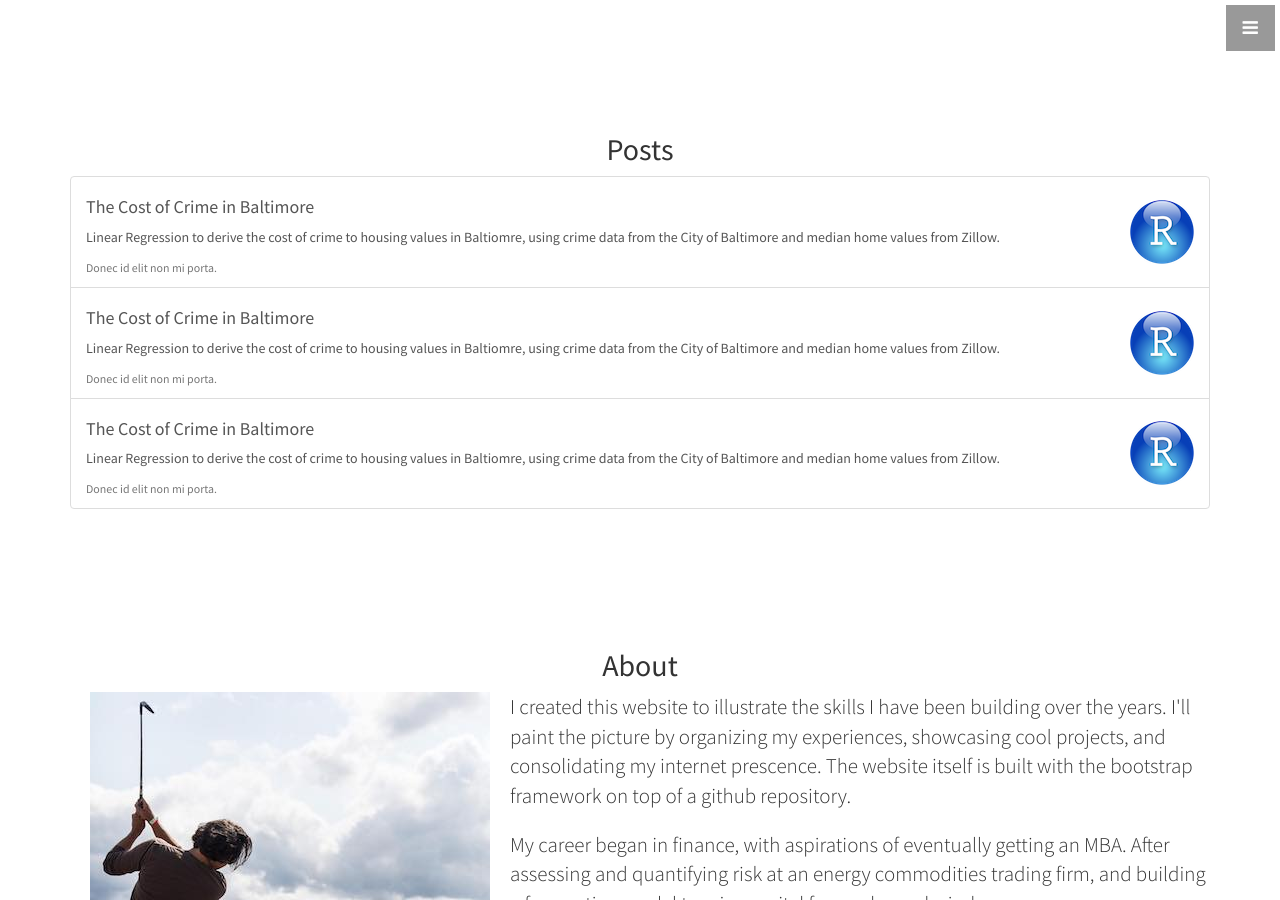
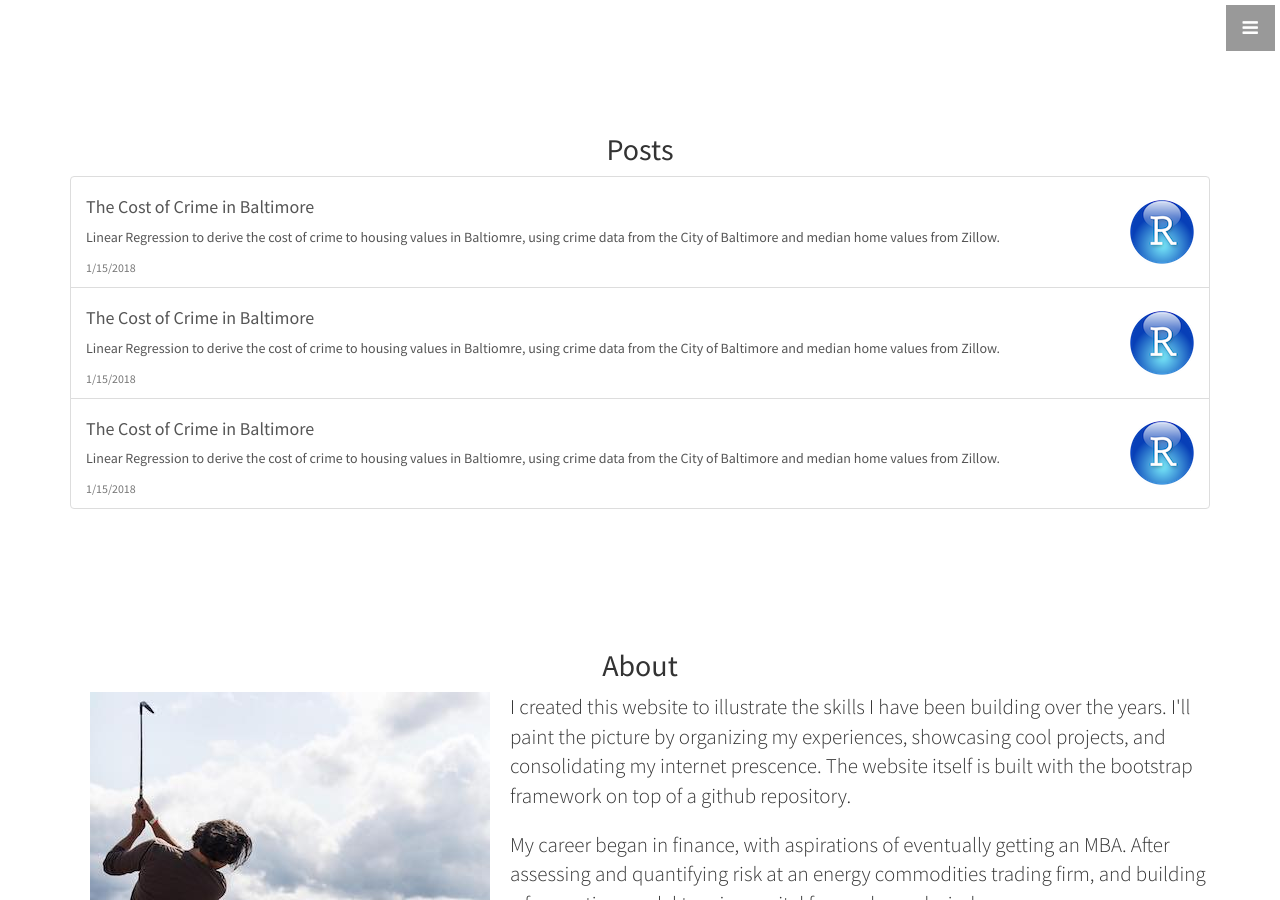
Before and after one commit to healyt22/healyt22.github.io, a Jekyll site: the page built from index.html, in a window 1280 px wide and 900 px high, scrolled down 1037 px. Built offline with Jekyll 4.4.1, drawn with Linux system fonts in a browser that asks for light colours.

Commit message:
working on posts

```diff
--- a/_includes/posts.html
+++ b/_includes/posts.html
@@ -10,7 +10,7 @@
               <h4 class="mb-1">The Cost of Crime in Baltimore</h4>
             </div>
             <p class="mb-1">Linear Regression to derive the cost of crime to housing values in Baltiomre, using crime data from the City of Baltimore and median home values from Zillow.</p>
-            <small class="text-muted">Donec id elit non mi porta.</small>
+            <small class="text-muted">1/15/2018</small>
           </div>
           <div class="media-right media-middle">
             <img src="img/R.png" class="media-object",>
@@ -25,7 +25,7 @@
               <h4 class="mb-1">The Cost of Crime in Baltimore</h4>
             </div>
             <p class="mb-1">Linear Regression to derive the cost of crime to housing values in Baltiomre, using crime data from the City of Baltimore and median home values from Zillow.</p>
-            <small class="text-muted">Donec id elit non mi porta.</small>
+            <small class="text-muted">1/15/2018</small>
           </div>
           <div class="media-right media-middle">
             <img src="img/R.png" class="media-object",>
@@ -40,7 +40,7 @@
               <h4 class="mb-1">The Cost of Crime in Baltimore</h4>
             </div>
             <p class="mb-1">Linear Regression to derive the cost of crime to housing values in Baltiomre, using crime data from the City of Baltimore and median home values from Zillow.</p>
-            <small class="text-muted">Donec id elit non mi porta.</small>
+            <small class="text-muted">1/15/2018</small>
           </div>
           <div class="media-right media-middle">
             <img src="img/R.png" class="media-object",>
```
